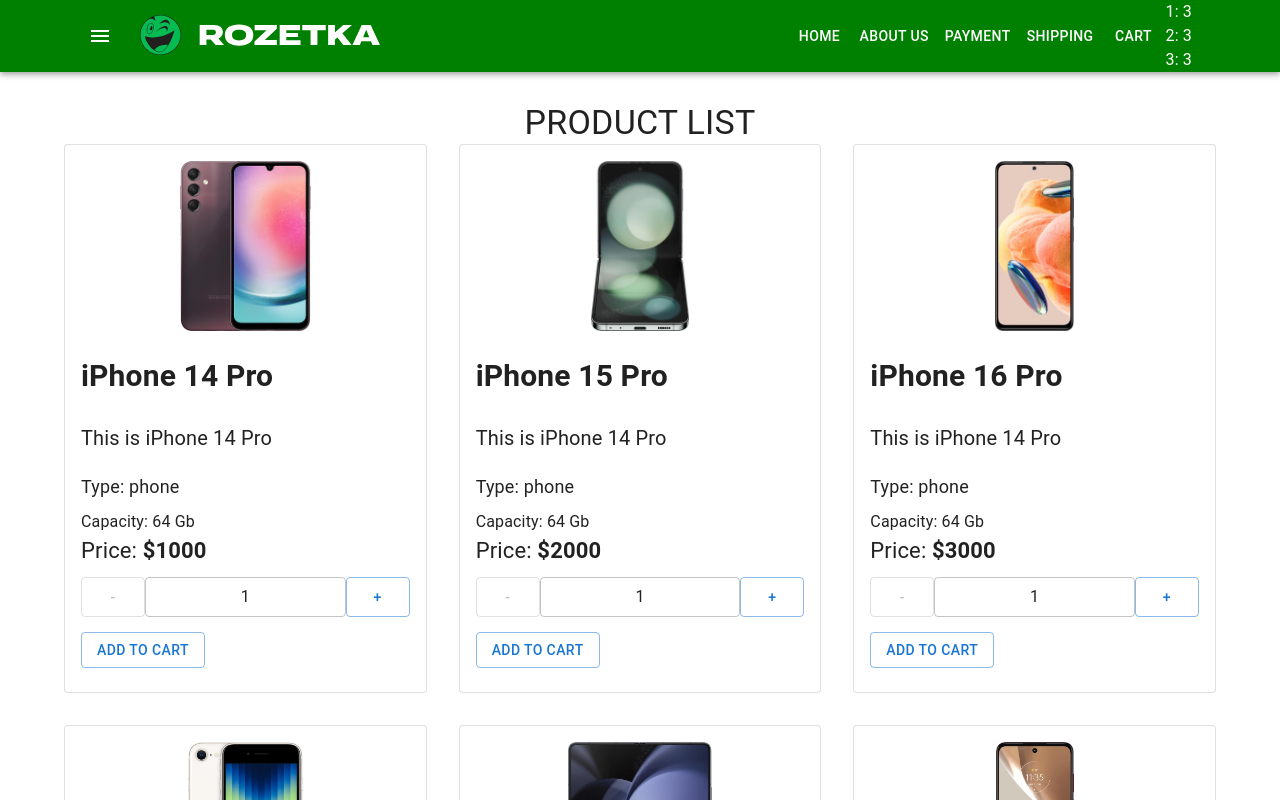
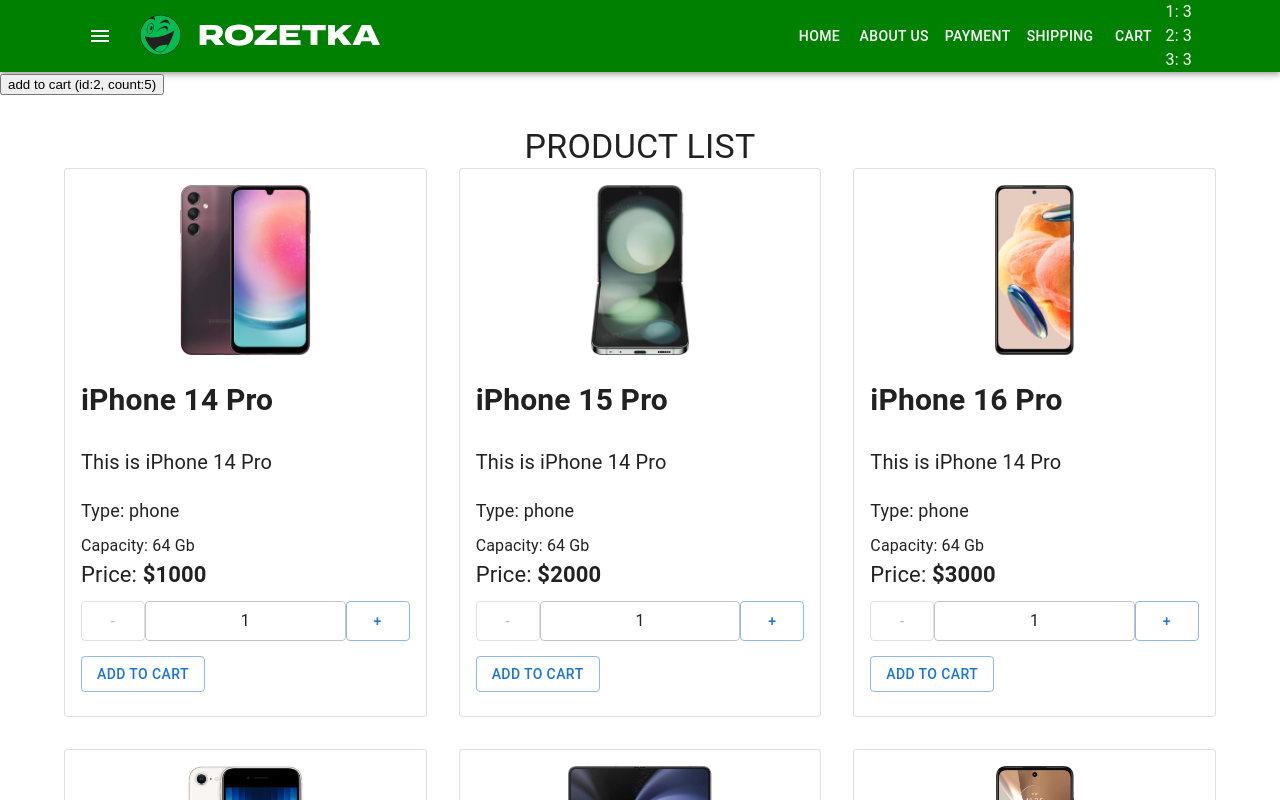
Before and after one commit to vvs0503624459/Educational-project-in-React, a React (Create React App) app: page / in a window 1280 px wide. Shown: the top 800 px of the page. Built offline with nearby package versions, Linux system fonts and the light colour scheme.

Commit message:
added Object assign

```diff
--- a/src/conteiner/App/App.tsx
+++ b/src/conteiner/App/App.tsx
@@ -14,13 +14,21 @@
     2: 3,
     3: 3,
   });
-  const addProductToCart = (count: number, price: number) => {};
+  const addProductToCart = (id: number, count: number) => {
+    setProductsInCart((prevState) =>
+      Object.assign({}, prevState, {
+        [id]: prevState[id] + count,
+      })
+    );
+  };
 
   return (
     <StyledEngineProvider injectFirst>
       <CssBaseline />
       <Header productsInCart={productsInCart} />
-
+      <button onClick={() => addProductToCart(2, 5)}>
+        add to cart (id:2, count:5)
+      </button>
       <Main addProductToCart={addProductToCart} />
     </StyledEngineProvider>
   );
```
